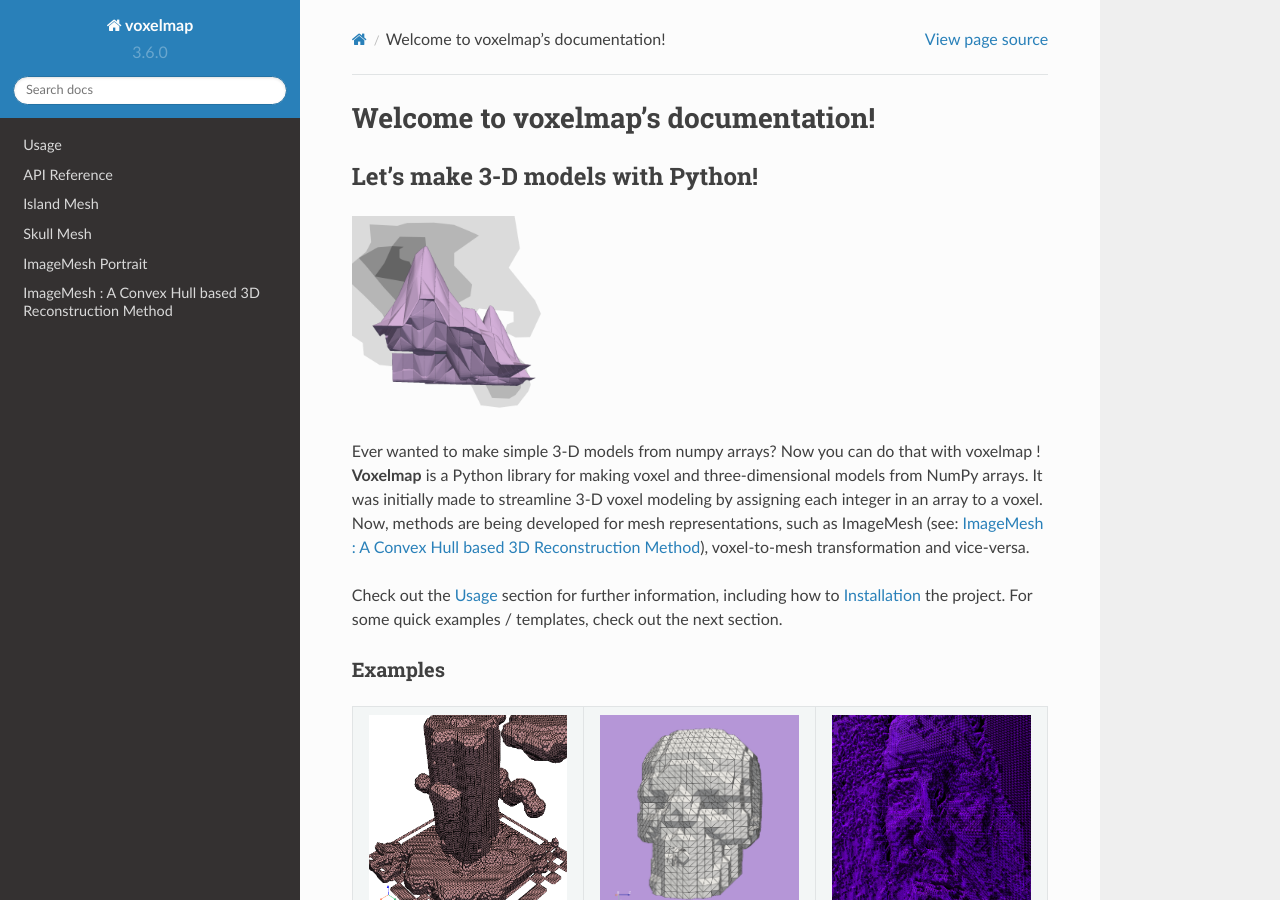
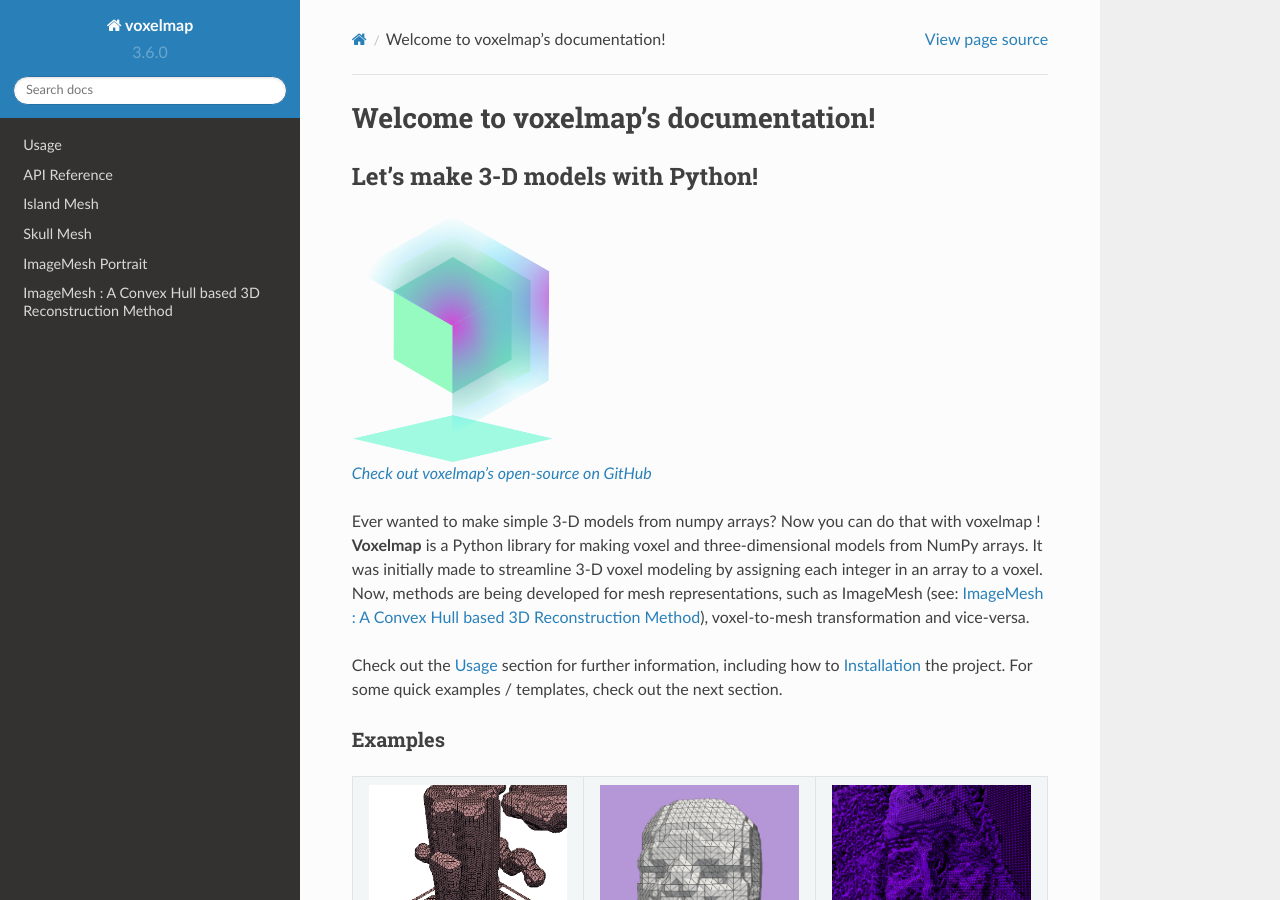
Before and after one commit to andrewrgarcia/voxelmap, a Sphinx documentation site: the page built from docs/source/index.rst, in a window 1280 px wide and 900 px high. Built offline with Sphinx 7.4.7 and the Read the Docs theme 2.0.0, drawn with Linux system fonts in a browser that asks for light colours.

Commit message:
new logo

```diff
--- a/docs/source/index.rst
+++ b/docs/source/index.rst
@@ -4,10 +4,12 @@
 Let's make 3-D models with Python!
 -----------------------------------
 
-.. |icon| image:: ../img/icon_vxm.png
+.. figure:: ../img/icon_vxm.png
   :width: 200
   :alt: Alternative text
   :target: https://github.com/andrewrgarcia/voxelmap
+
+  `Check out voxelmap's open-source on GitHub <https://github.com/andrewrgarcia/voxelmap>`_
 
 .. |mars| image:: ../img/mars_imagemesh.png
   :width: 200
@@ -20,7 +22,7 @@
 ..
   |mars| |icon| |art|
 
-|icon|
+
 
 
 Ever wanted to make simple 3-D models from numpy arrays? Now you can do that with voxelmap ! **Voxelmap** is a Python library for
```
Also changed, not shown: docs/img/icon_vxm.png, voxelmap.png, voxelmap.svg.
